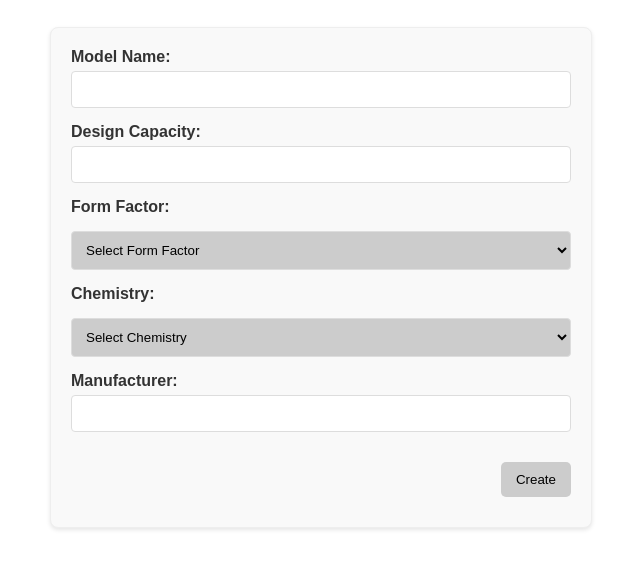
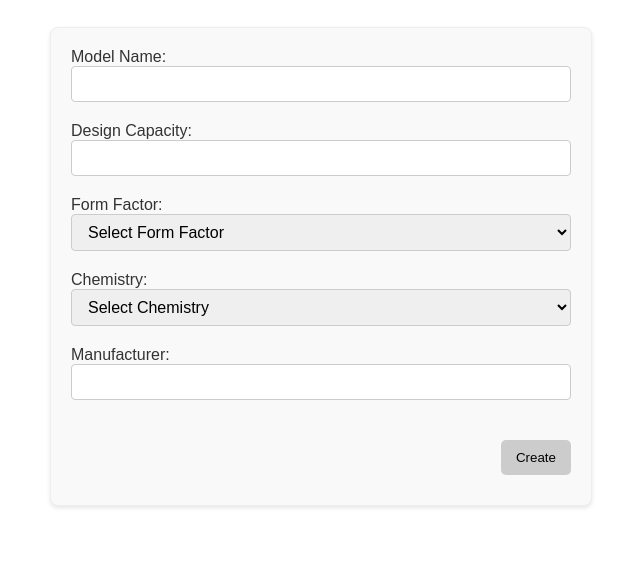
Before and after one commit to Matthew-nop/BattLogger, a website built with Parcel: page src/frontend/components/add-model/add_model.html in a window 1280 px wide. Shown: the part 61-630 px from the top of the page, without its empty margins (319-959 px from the left). Built offline with nearby package versions, Linux system fonts and the light colour scheme; no server answers.

Commit message:
Update style.scss

```diff
--- a/src/frontend/components/add-model/add_model.html
+++ b/src/frontend/components/add-model/add_model.html
@@ -11,27 +11,27 @@
   <div class="form-container">
     <div class="form-group">
       <label for="name">Model Name:</label>
-      <input type="text" id="name" required>
+      <input type="text" id="name" class="text-input" required>
     </div>
     <div class="form-group">
       <label for="designCapacity">Design Capacity:</label>
-      <input type="number" id="designCapacity" required>
+      <input type="number" id="designCapacity" class="text-input" required>
     </div>
     <div class="form-group">
       <label for="formFactorId">Form Factor:</label>
-      <select id="formFactorId" required>
+      <select id="formFactorId" class="text-input" required>
         <option value="">Select Form Factor</option>
       </select>
     </div>
     <div class="form-group">
       <label for="chemistryId">Chemistry:</label>
-      <select id="chemistryId" required>
+      <select id="chemistryId" class="text-input" required>
         <option value="">Select Chemistry</option>
       </select>
     </div>
     <div class="form-group">
       <label for="manufacturer">Manufacturer:</label>
-      <input type="text" id="manufacturer">
+      <input type="text" id="manufacturer" class="text-input">
     </div>
 
     <div class="form-actions">
--- a/src/frontend/style.scss
+++ b/src/frontend/style.scss
@@ -60,6 +60,24 @@ a {
   border-radius: 5px;
 }
 
+.filters {
+  display: flex;
+  align-items: center;
+  gap: $spacing-unit;
+
+  label {
+    white-space: nowrap;
+  }
+
+  select {
+    flex-grow: 1;
+  }
+
+  button {
+    margin-top: 0; // Override global button margin for alignment
+  }
+}
+
 .form-container {
   max-width: 500px;
   margin: 2 * $spacing-unit auto;
@@ -71,44 +89,9 @@ a {
 }
 
 // Form Elements
-.filters {
-  label {
-    margin-right: $spacing-unit;
-  }
 
-  input {
-    padding: 5px;
-    margin-right: $spacing-unit;
-  }
-}
 
-.form-group {
-  margin-bottom: 1.5 * $spacing-unit;
 
-  label {
-    display: block;
-    margin-bottom: 0.5 * $spacing-unit;
-    font-weight: bold;
-  }
-
-  input[type="text"],
-  input[type="number"],
-  input[type="date"],
-  select,
-  textarea {
-    width: 100%;
-    padding: $spacing-unit;
-    border: 1px solid $border-color;
-    border-radius: 4px;
-    box-sizing: border-box;
-
-    &:focus {
-      border-color: #88bbee;
-      outline: none;
-      box-shadow: 0 0 5px rgba(136, 187, 238, 0.5);
-    }
-  }
-}
 
 .form-actions {
   margin-top: 2 * $spacing-unit;
@@ -133,20 +116,7 @@ button {
   }
 }
 
-// Selects (matching button style)
-select {
-  padding: $spacing-unit 1.5 * $spacing-unit;
-  cursor: pointer;
-  background-color: $primary-color;
-  border: none;
-  border-radius: 5px;
-  margin-top: $spacing-unit;
-  margin-right: $spacing-unit; // Keep some margin for filters
 
-  &:hover {
-    background-color: $primary-hover-color;
-  }
-}
 
 // Table Styles
 table {
@@ -300,3 +270,29 @@ span {
   cursor: pointer;
   color: #333;
 }
+
+/* Text input field styles */
+.input-base {
+  padding: 8px 12px;
+  border: 1px solid #ccc;
+  border-radius: 4px;
+  font-size: 16px;
+  transition: border-color 0.2s ease-in-out, box-shadow 0.2s ease-in-out;
+
+  &:focus {
+    border-color: #88bbee;
+    outline: none;
+    box-shadow: 0 0 5px rgba(136, 187, 238, 0.5);
+  }
+}
+
+.text-input, select.text-input {
+  @extend .input-base;
+  width: 100%;
+  margin-bottom: 10px;
+  box-sizing: border-box;
+}
+
+.filter-input {
+  @extend .input-base;
+}
```
Also changed, not shown: src/frontend/components/add-battery/add_battery.html (+2 -2 lines), src/frontend/components/add-chemistry/add_chemistry.html (+2 -2 lines), src/frontend/components/add-formfactor/add_formfactor.html (+1 -1 lines), src/frontend/index.html (+3 -3 lines).
